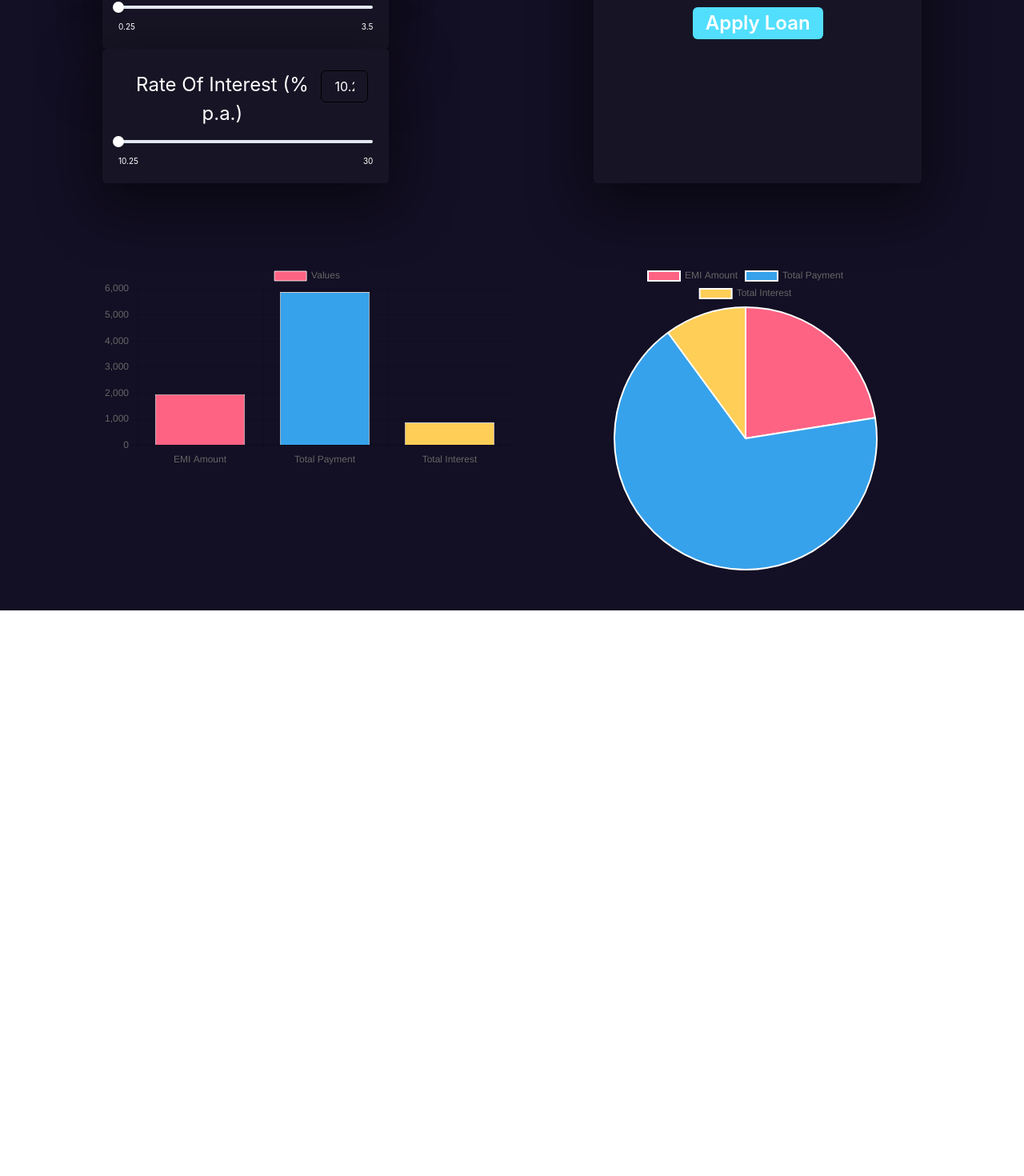
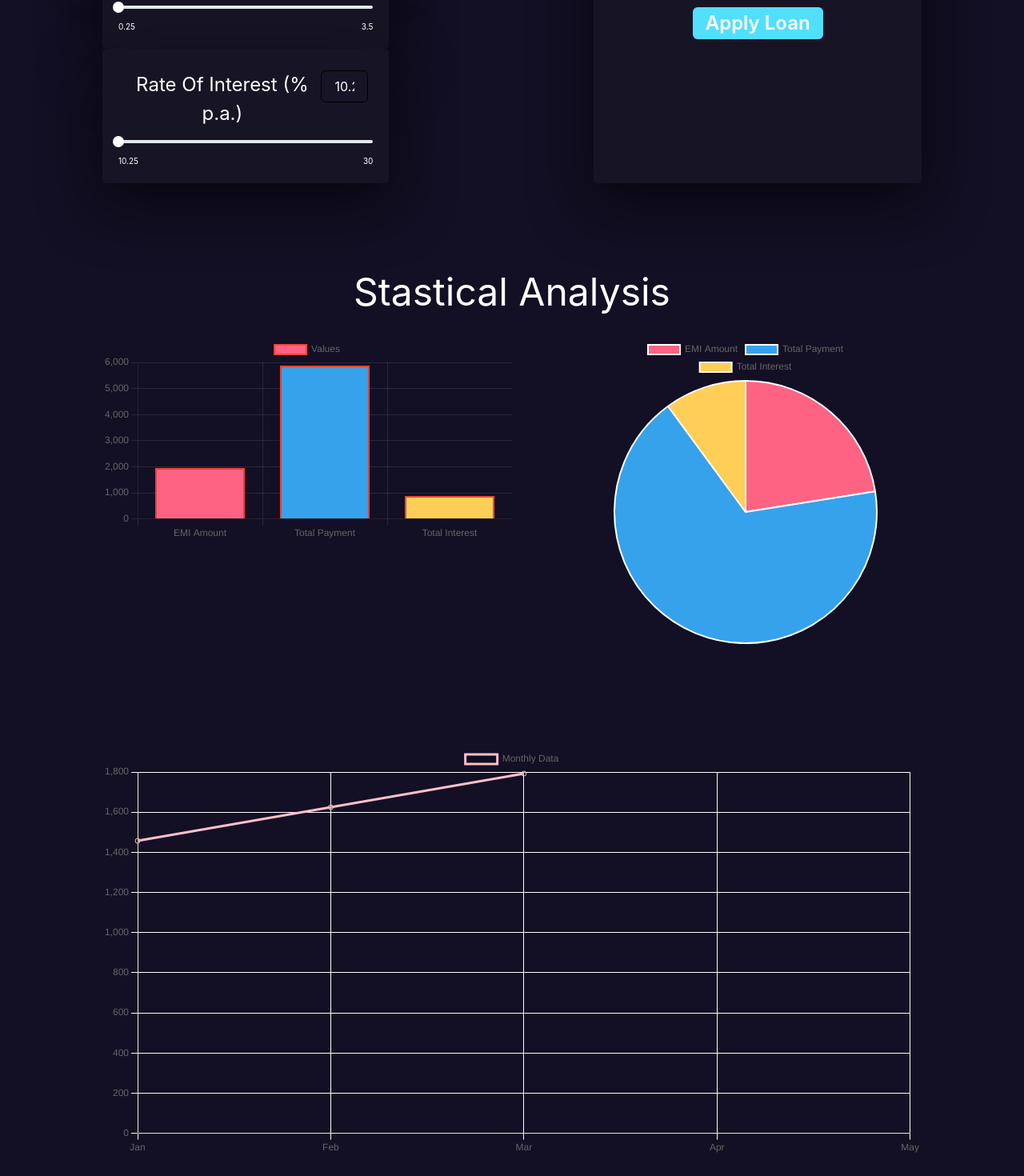
Before and after one commit to dev-akhilesh/Easy-Loans, a React (Create React App) app in the folder demo/: page /calculator in a window 1280 px wide. Shown: the part 534-2004 px from the top of the page at 80% size. Before the commit the page ends 1297 px from the top, so only its background shows below. Built offline with nearby package versions, Linux system fonts and the light colour scheme.

Commit message:
added line Chart

```diff
--- /dev/null
+++ b/demo/src/Components/Linechart.tsx
@@ -0,0 +1,16 @@
+import { ChartData, ChartOptions } from 'chart.js'
+import React from 'react'
+import { Line } from 'react-chartjs-2'
+
+
+interface LineProps {
+    data:ChartData<'line'>,
+    options:ChartOptions<'line'>
+}
+export const Linechart:React.FC<LineProps> = ({data,options}) => {
+  return (
+    <>
+        <Line  data={data} options={options}/>
+    </>
+  )
+}
--- a/demo/src/Pages/EmiCalculator.tsx
+++ b/demo/src/Pages/EmiCalculator.tsx
@@ -1,18 +1,17 @@
-import { Box, Button, Flex } from "@chakra-ui/react";
+import { Box, Button, Flex ,Text} from "@chakra-ui/react";
 import React, { useEffect, useState } from "react";
 import { ChakraSlider } from "../Components/slider";
 import { Link } from "react-router-dom";
-import { wrap } from "module";
-import { color } from "framer-motion";
-import { Bar } from 'react-chartjs-2';
 import { Barchart } from "../Components/Barchart";
-import { ArcElement, BarElement, CategoryScale, Chart, LinearScale, Tooltip, plugins } from "chart.js";
+import { ArcElement, BarElement, CategoryScale, Chart, ChartOptions, LineElement, LinearScale, PointElement, Tooltip, plugins } from "chart.js";
 import { Piechart } from "../Components/Piechart";
+import { Linechart } from "../Components/Linechart";
 
 Chart.register(CategoryScale);
 Chart.register(LinearScale)
 Chart.register(BarElement)
 Chart.register(ArcElement,Tooltip,plugins)
+Chart.register(PointElement,LineElement)
 const EmiCalculator = () => {
 
 
@@ -42,20 +41,24 @@ const EmiCalculator = () => {
     setEmi(Number(emi.toFixed(1)));
   };
 
+  //BarChart Data //
+
   const chartData ={
     labels: ['EMI Amount', 'Total Payment', 'Total Interest'],
     datasets: [
       {
         label: 'Values',
         backgroundColor: ['#FF6384', '#36A2EB', '#FFCE56'],
-        borderColor: 'rgba(255,255,255,0.8)',
-        borderWidth: 1,
-        hoverBackgroundColor: 'rgba(255,99,132,0.4)',
-        hoverBorderColor: 'rgba(255,99,132,1)',
+        borderColor: '#f44336',
+        borderWidth: 2,
+        hoverBackgroundColor: '#43a047',
+        hoverBorderColor: '#43a047',
         data: [emi, emi* +loanTenure * 12, emi*  +loanTenure * 12 - loanAmount],
       },
     ],
   };
+
+  //Pie Chart Data//
 
   const pieChartData = {
     labels: ['EMI Amount', 'Total Payment', 'Total Interest'],
@@ -65,6 +68,49 @@ const EmiCalculator = () => {
         backgroundColor: ['#FF6384', '#36A2EB', '#FFCE56'],
       },
     ],
+  };
+
+
+  //Line Chart Data//
+
+  const monthlyData = [];
+  const monthlyRate = loanRate / 120;
+  const totalMonths = loanTenure * 12;
+
+  for (let i = 0; i < totalMonths; i++) {
+    const remainingPrincipal = emi * totalMonths - (emi * i);
+    const monthlyInterest = remainingPrincipal * monthlyRate;
+    const monthlyPrincipal = emi - monthlyInterest;
+    monthlyData.push(monthlyPrincipal);
+  }
+  const lineChartData = {
+    labels: ['Jan', 'Feb', 'Mar', 'Apr', 'May'], // Replace with your own labels
+    datasets: [
+      {
+        label: 'Monthly Data',
+        data: monthlyData, // Replace with your own data
+        fill: false,
+        borderColor: 'pink', // Replace with your desired color
+        tension: 0.3,
+      },
+    ],
+  };
+
+  const lineChartOptions = {
+    scales: {
+      x: {
+        beginAtZero: true,
+        grid: {
+          color: "#ffff", // Change the color of the x-axis grid lines
+        },
+      },
+      y: {
+        beginAtZero: true,
+        grid: {
+          color: "#ffff", // Change the color of the y-axis grid lines
+        },
+      },
+    },
   };
 
 
@@ -185,6 +231,9 @@ const EmiCalculator = () => {
         </Flex>
         </Box>
         <Box  >
+          <Box  mb={'20px'}>
+            <Text fontSize='5xl'>Stastical Analysis</Text>
+          </Box>
           <Flex gap={"100px"}>
             <Box width={"40%"} ml="10%" >
               <Barchart  data={chartData}
@@ -192,13 +241,19 @@ const EmiCalculator = () => {
                  scales: {
                    x: {
                 type: 'category', // Using category scale for x-axis
-                labels: ['EMI Amount', 'Total Payment', 'Total Interest'], // Providing labels
+                labels: ['EMI Amount', 'Total Payment', 'Total Interest'],
+                grid: {
+                  color: "rgba(255, 255, 255, 0.1)", // Change the color of the x-axis grid lines
+                }, // Providing labels
                  },
                  y: {
                 beginAtZero: true,
                 ticks: {
                   stepSize: 500, // Adjust the step size as needed
                    },
+                   grid: {
+                    color: "rgba(255, 255, 255, 0.1)", // Change the color of the y-axis grid lines
+                  },
                   },
                   },
               }}/>
@@ -228,6 +283,13 @@ const EmiCalculator = () => {
               />
           </Box>
           </Flex>
+          <Box  width="80%" m={"10%"}>
+           {/* line CHart here should be implement */}
+
+          <Linechart data={lineChartData} options={lineChartOptions}/>
+
+
+          </Box>
       </Box>
     </div>
   );
```
